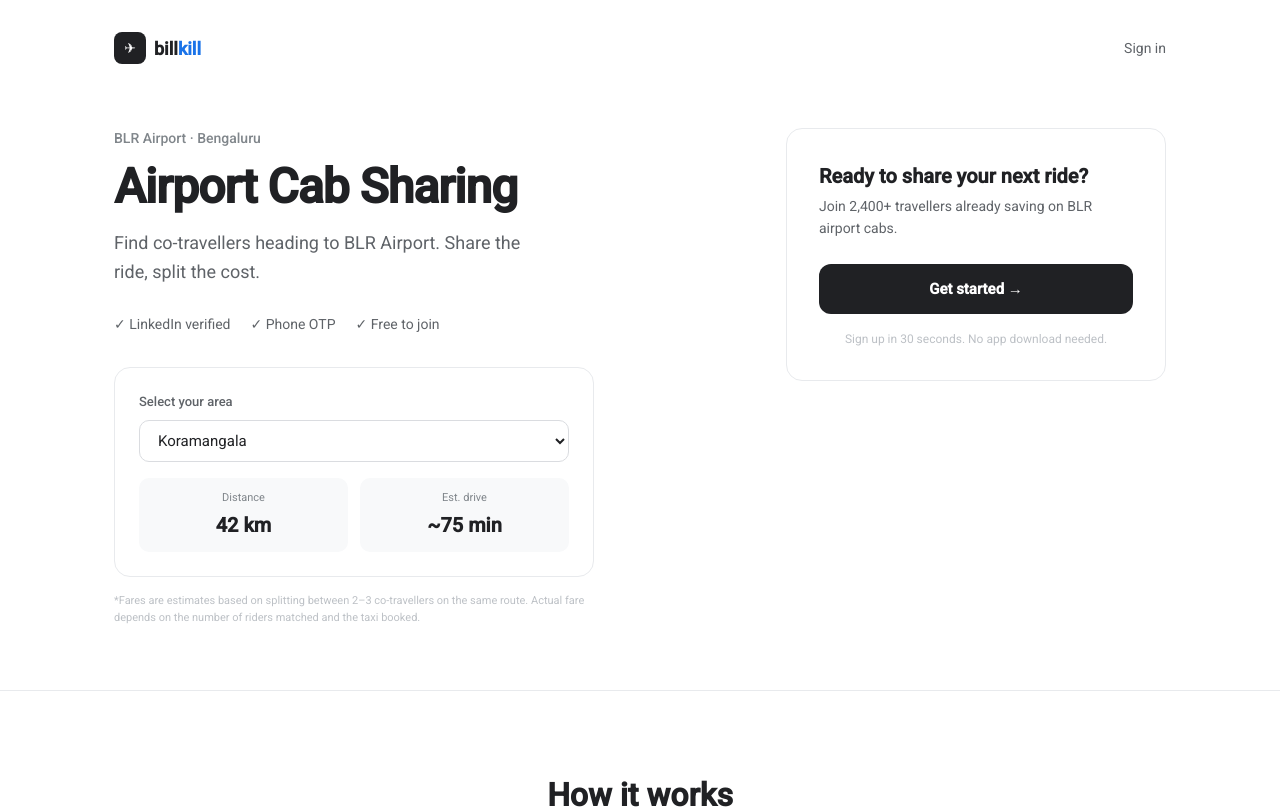
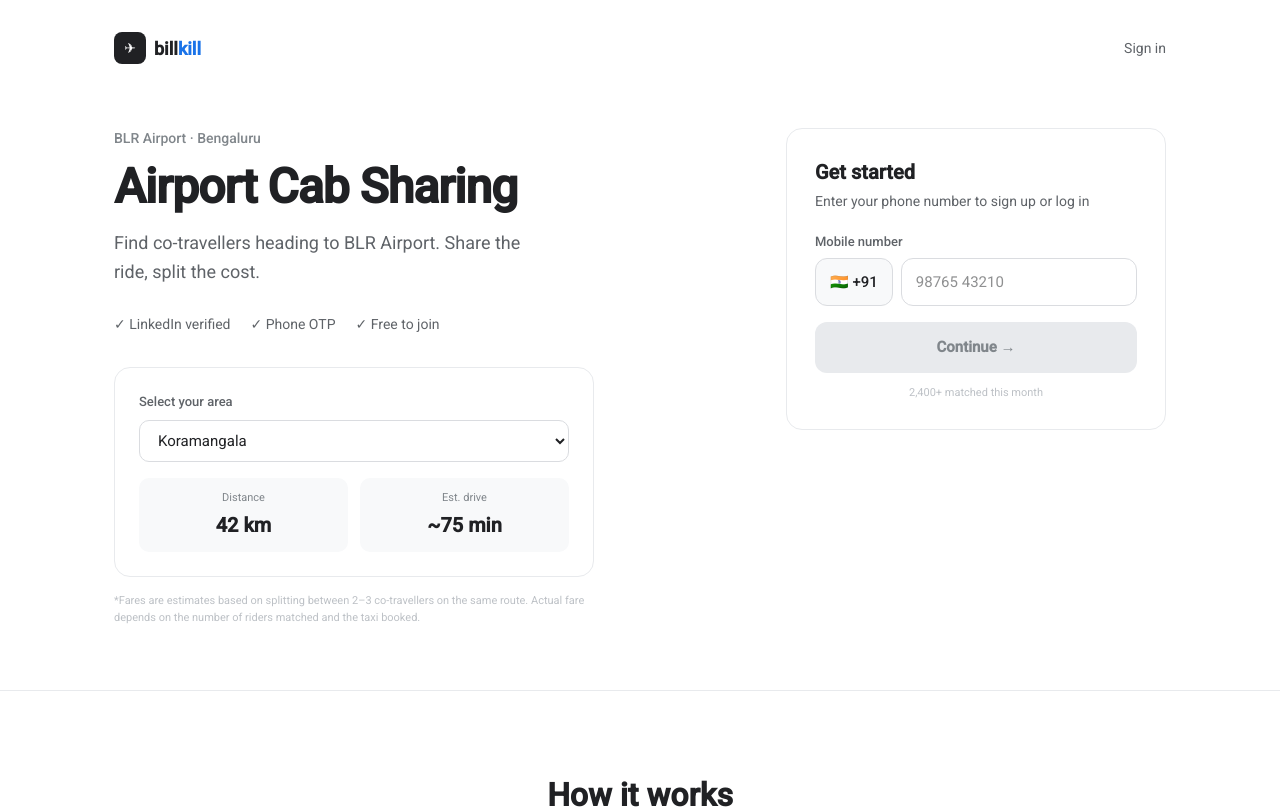
Before and after one commit to mandeeps9177/billkill, a Next.js app: page / in a window 1280 px wide. Shown: the top 809 px of the page. Built offline with nearby package versions, Linux system fonts and the light colour scheme; a web font is replaced by a local one.

Commit message:
feat: embed full auth flow in homepage SignupCard, reduces clicks

```diff
--- a/src/components/SignupCard.tsx
+++ b/src/components/SignupCard.tsx
@@ -1,27 +1,146 @@
 "use client";
+import { useState } from "react";
 import Link from "next/link";
+import { useRouter } from "next/navigation";
+import { useAuth } from "@/components/AuthContext";
 import { SITE } from "@/data/config";
 
 export default function SignupCard() {
+  const router = useRouter();
+  const { signup, login } = useAuth();
+  const [step, setStep] = useState<"phone" | "password" | "register">("phone");
+  const [phone, setPhone] = useState("");
+  const [password, setPassword] = useState("");
+  const [name, setName] = useState("");
+  const [agreed, setAgreed] = useState(false);
+  const [error, setError] = useState("");
+  const [loading, setLoading] = useState(false);
+  const [userName, setUserName] = useState("");
+
+  const phoneClean = phone.replace(/\D/g, "").slice(0, 10);
+  const phoneValid = phoneClean.length === 10;
+  const phoneFormatted = phoneClean.replace(/(\d{5})(\d{5})/, "$1 $2");
+
+  const handlePhoneNext = async () => {
+    if (!phoneValid) { setError("Enter a valid 10-digit mobile number"); return; }
+    setError("");
+    setLoading(true);
+    try {
+      const res = await fetch("/api/auth/check", {
+        method: "POST",
+        headers: { "Content-Type": "application/json" },
+        body: JSON.stringify({ phone: phoneClean }),
+      });
+      const data = await res.json();
+      if (data.exists) { setUserName(data.name || ""); setStep("password"); }
+      else { setStep("register"); }
+    } catch { setError("Something went wrong"); }
+    finally { setLoading(false); }
+  };
+
+  const handleLogin = async () => {
+    if (password.length < 4) { setError("Enter your password"); return; }
+    setError("");
+    setLoading(true);
+    try { await login(phoneClean, password); router.push("/dashboard"); }
+    catch (err: any) { setError(err.message || "Wrong password"); }
+    finally { setLoading(false); }
+  };
+
+  const handleRegister = async () => {
+    if (password.length < 4) { setError("Password must be at least 4 characters"); return; }
+    if (name.trim().length < 2) { setError("Enter your full name"); return; }
+    if (!agreed) { setError("Please accept the Terms & Conditions"); return; }
+    setError("");
+    setLoading(true);
+    try { await signup(name.trim(), phoneClean, password); router.push("/book"); }
+    catch (err: any) { setError(err.message || "Something went wrong"); }
+    finally { setLoading(false); }
+  };
+
+  const inputStyle: React.CSSProperties = { width: "100%", border: "1px solid #DADCE0", borderRadius: 12, padding: "12px 14px", fontSize: 15, color: "#202124", outline: "none", fontFamily: "inherit", boxSizing: "border-box" };
+  const btnStyle: React.CSSProperties = { display: "flex", alignItems: "center", justifyContent: "center", width: "100%", background: "#202124", color: "#fff", fontWeight: 600, padding: "14px 24px", borderRadius: 12, fontSize: 15, border: "none", cursor: "pointer", fontFamily: "inherit" };
+  const btnOffStyle: React.CSSProperties = { ...btnStyle, background: "#E8EAED", color: "#80868B", cursor: "default" };
+
   return (
-    <div style={{ background: "#fff", border: "1px solid #E8EAED", borderRadius: 16, padding: 32, maxWidth: 420, width: "100%" }}>
-      <h2 style={{ fontSize: 20, fontWeight: 700, color: "#202124", marginBottom: 4 }}>Ready to share your next ride?</h2>
-      <p style={{ fontSize: 14, color: "#5F6368", marginBottom: 24, lineHeight: 1.6 }}>
-        Join {SITE.matchedCount} travellers already saving on BLR airport cabs.
-      </p>
+    <div style={{ background: "#fff", border: "1px solid #E8EAED", borderRadius: 16, padding: 28, maxWidth: 420, width: "100%" }}>
 
-      <Link href="/login" style={{
-        display: "flex", alignItems: "center", justifyContent: "center", gap: 8,
-        width: "100%", background: "#202124", color: "#fff", fontWeight: 600,
-        padding: "14px 24px", borderRadius: 12, fontSize: 15, textDecoration: "none",
-        fontFamily: "inherit",
-      }}>
-        Get started →
-      </Link>
+      {step === "phone" && (
+        <>
+          <h2 style={{ fontSize: 20, fontWeight: 700, color: "#202124", marginBottom: 4 }}>Get started</h2>
+          <p style={{ fontSize: 14, color: "#5F6368", marginBottom: 20 }}>Enter your phone number to sign up or log in</p>
 
-      <p style={{ fontSize: 12, color: "#BDC1C6", textAlign: "center", marginTop: 16 }}>
-        Sign up in 30 seconds. No app download needed.
-      </p>
+          <label style={{ fontSize: 13, fontWeight: 500, color: "#5F6368", display: "block", marginBottom: 6 }}>Mobile number</label>
+          <div style={{ display: "flex", gap: 8, marginBottom: 16 }}>
+            <div style={{ display: "flex", alignItems: "center", gap: 4, border: "1px solid #DADCE0", borderRadius: 12, padding: "12px 14px", fontSize: 15, color: "#202124", background: "#F8F9FA", fontWeight: 500, flexShrink: 0 }}>🇮🇳 +91</div>
+            <input type="tel" inputMode="numeric" placeholder="98765 43210" value={phone} onChange={e => { setPhone(e.target.value); setError(""); }} onKeyDown={e => e.key === "Enter" && handlePhoneNext()} style={{ ...inputStyle, flex: 1 }} autoFocus />
+          </div>
+
+          {error && <p style={{ fontSize: 12, color: "#D93025", marginBottom: 12 }}>{error}</p>}
+
+          <button onClick={handlePhoneNext} disabled={loading} style={phoneValid && !loading ? btnStyle : btnOffStyle}>
+            {loading ? "Checking…" : "Continue →"}
+          </button>
+
+          <p style={{ fontSize: 11, color: "#BDC1C6", textAlign: "center", marginTop: 12 }}>{SITE.matchedCount} matched this month</p>
+        </>
+      )}
+
+      {step === "password" && (
+        <>
+          <h2 style={{ fontSize: 20, fontWeight: 700, color: "#202124", marginBottom: 4 }}>
+            Welcome back{userName ? `, ${userName.split(" ")[0]}` : ""}! 👋
+          </h2>
+          <p style={{ fontSize: 14, color: "#5F6368", marginBottom: 20 }}>Enter your password to sign in</p>
+
+          <div style={{ display: "flex", alignItems: "center", gap: 10, background: "#F8F9FA", borderRadius: 10, padding: "10px 14px", marginBottom: 16 }}>
+            <span style={{ fontSize: 14 }}>📱</span>
+            <span style={{ fontSize: 14, color: "#202124", fontWeight: 500 }}>+91 {phoneFormatted}</span>
+            <button onClick={() => { setStep("phone"); setPassword(""); setError(""); }} style={{ marginLeft: "auto", fontSize: 12, color: "#1A73E8", background: "none", border: "none", cursor: "pointer", fontWeight: 600, fontFamily: "inherit" }}>Change</button>
+          </div>
+
+          <label style={{ fontSize: 13, fontWeight: 500, color: "#5F6368", display: "block", marginBottom: 6 }}>Password</label>
+          <input type="password" placeholder="Your password" value={password} onChange={e => { setPassword(e.target.value); setError(""); }} onKeyDown={e => e.key === "Enter" && handleLogin()} style={{ ...inputStyle, marginBottom: 20 }} autoFocus />
+
+          {error && <p style={{ fontSize: 12, color: "#D93025", marginBottom: 12 }}>{error}</p>}
+
+          <button onClick={handleLogin} disabled={loading} style={password.length >= 4 && !loading ? btnStyle : btnOffStyle}>
+            {loading ? "Signing in…" : "Sign in →"}
+          </button>
+        </>
+      )}
+
+      {step === "register" && (
+        <>
+          <h2 style={{ fontSize: 20, fontWeight: 700, color: "#202124", marginBottom: 4 }}>Create account</h2>
+          <p style={{ fontSize: 14, color: "#5F6368", marginBottom: 20 }}>You're new! Set up in seconds.</p>
+
+          <div style={{ display: "flex", alignItems: "center", gap: 10, background: "#F8F9FA", borderRadius: 10, padding: "10px 14px", marginBottom: 16 }}>
+            <span style={{ fontSize: 14 }}>📱</span>
+            <span style={{ fontSize: 14, color: "#202124", fontWeight: 500 }}>+91 {phoneFormatted}</span>
+            <button onClick={() => { setStep("phone"); setPassword(""); setName(""); setError(""); }} style={{ marginLeft: "auto", fontSize: 12, color: "#1A73E8", background: "none", border: "none", cursor: "pointer", fontWeight: 600, fontFamily: "inherit" }}>Change</button>
+          </div>
+
+          <label style={{ fontSize: 13, fontWeight: 500, color: "#5F6368", display: "block", marginBottom: 6 }}>Full name</label>
+          <input type="text" placeholder="e.g. Priya Sharma" value={name} onChange={e => { setName(e.target.value); setError(""); }} style={{ ...inputStyle, marginBottom: 12 }} autoFocus />
+
+          <label style={{ fontSize: 13, fontWeight: 500, color: "#5F6368", display: "block", marginBottom: 6 }}>Create a password</label>
+          <input type="password" placeholder="At least 4 characters" value={password} onChange={e => { setPassword(e.target.value); setError(""); }} onKeyDown={e => e.key === "Enter" && handleRegister()} style={{ ...inputStyle, marginBottom: 12 }} />
+
+          <label style={{ display: "flex", alignItems: "flex-start", gap: 10, marginBottom: 16, cursor: "pointer" }}>
+            <input type="checkbox" checked={agreed} onChange={e => { setAgreed(e.target.checked); setError(""); }} style={{ marginTop: 3, width: 16, height: 16, cursor: "pointer", flexShrink: 0, accentColor: "#202124" }} />
+            <span style={{ fontSize: 12, color: "#5F6368", lineHeight: 1.5 }}>
+              I agree to the <Link href="/terms" target="_blank" style={{ color: "#1A73E8", textDecoration: "none", fontWeight: 500 }}>Terms</Link> and <Link href="/privacy" target="_blank" style={{ color: "#1A73E8", textDecoration: "none", fontWeight: 500 }}>Privacy Policy</Link>.
+            </span>
+          </label>
+
+          {error && <p style={{ fontSize: 12, color: "#D93025", marginBottom: 12 }}>{error}</p>}
+
+          <button onClick={handleRegister} disabled={loading} style={name.trim().length >= 2 && password.length >= 4 && agreed && !loading ? btnStyle : btnOffStyle}>
+            {loading ? "Creating…" : "Start sharing rides →"}
+          </button>
+        </>
+      )}
     </div>
   );
 }
```
